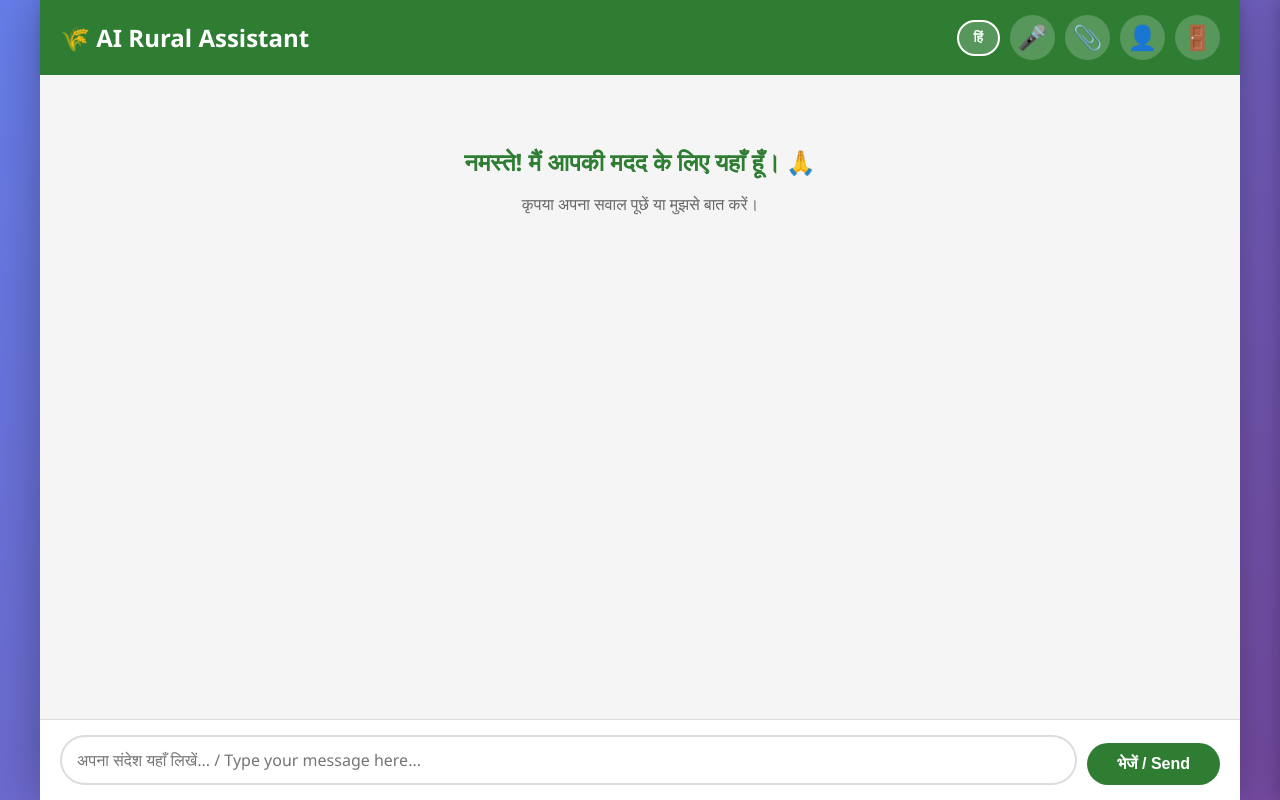
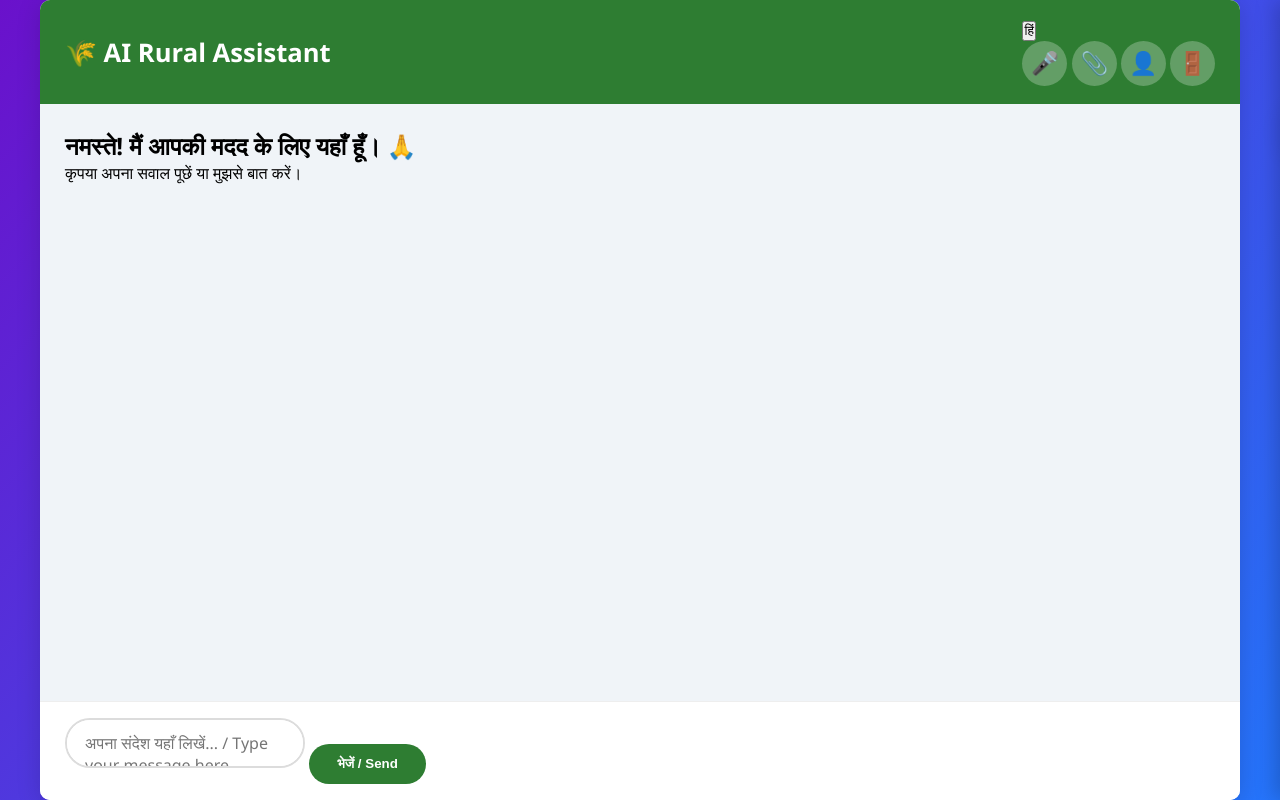
Before and after one commit to YASHIKA012006/Rural-Chatbot-Final-, a Flask app: page /chat in a window 1280 px wide. Run offline with Flask 3, Linux system fonts and the light colour scheme; the visitor is signed in with stand-in values (Sample User, id 1).

Commit message:
Refactor CSS styles for improved layout and design
Updated CSS styles for the application, including a reset and improved layout for the login box and chat interface.

```diff
--- a/static/css/style.css
+++ b/static/css/style.css
@@ -6,87 +7,105 @@
 
 :root {
     --primary-color: #2e7d32;
+    --primary-dark: #1b5e20;
     --secondary-color: #66bb6a;
-    --accent-color: #ff6f00;
-    --bg-color: #f5f5f5;
+    --accent-color: #ff9800;
+
+    --bg-color: #f0f4f8;
     --text-color: #333;
-    --border-color: #ddd;
-    --user-msg-bg: #e3f2fd;
-    --bot-msg-bg: #fff;
-    --shadow: 0 2px 10px rgba(0,0,0,0.1);
+    --border-color: #dcdcdc;
+
+    --user-msg-bg: #d8eefe;
+    --bot-msg-bg: #ffffff;
+
+    --glass-white: rgba(255,255,255,0.6);
+    --glass-border: rgba(255,255,255,0.2);
+
+    --shadow: 0 4px 25px rgba(0,0,0,0.15);
+    --shadow-soft: 0 8px 30px rgba(0,0,0,0.08);
 }
 
+/* BODY */
 body {
-    font-family: 'Segoe UI', Tahoma, Geneva, Verdana, sans-serif;
-    background: linear-gradient(135deg, #667eea 0%, #764ba2 100%);
+    font-family: 'Poppins', 'Segoe UI', sans-serif;
+    background: linear-gradient(135deg, #6a11cb 0%, #2575fc 100%);
     min-height: 100vh;
     display: flex;
     justify-content: center;
     align-items: center;
 }
 
-/* Login/Register Styles */
+/* LOGIN BOX */
 .login-container {
     width: 100%;
-    max-width: 400px;
-    padding: 20px;
+    max-width: 420px;
+    padding: 25px;
 }
 
 .login-box {
-    background: white;
-    padding: 40px;
-    border-radius: 15px;
-    box-shadow: 0 10px 30px rgba(0,0,0,0.3);
+    background: var(--glass-white);
+    backdrop-filter: blur(10px);
+    padding: 45px;
+    border-radius: 20px;
+    box-shadow: var(--shadow);
+    border: 1px solid var(--glass-border);
 }
 
 .login-box h1 {
     text-align: center;
     color: var(--primary-color);
-    margin-bottom: 10px;
-    font-size: 2em;
+    margin-bottom: 8px;
+    font-size: 2.2em;
 }
 
 .login-box h2 {
     text-align: center;
-    color: var(--text-color);
+    color: #555;
     margin-bottom: 30px;
-    font-size: 1.3em;
+    font-size: 1.2em;
+    opacity: 0.8;
 }
 
+/* INPUT STYLE */
 .form-group {
     margin-bottom: 20px;
 }
 
 .form-group input {
     width: 100%;
-    padding: 15px;
+    padding: 14px 18px;
+    font-size: 16px;
+    border-radius: 10px;
     border: 2px solid var(--border-color);
-    border-radius: 8px;
-    font-size: 16px;
-    transition: all 0.3s;
+    transition: all 0.3s ease;
+    background: #ffffff;
+    box-shadow: inset 0 2px 4px rgba(0,0,0,0.08);
 }
 
 .form-group input:focus {
+    border-color: var(--primary-color);
+    box-shadow: 0 0 8px rgba(46, 125, 50, 0.4);
     outline: none;
-    border-color: var(--primary-color);
 }
 
+/* BUTTONS */
 .btn-primary {
     width: 100%;
     padding: 15px;
     background: var(--primary-color);
+    border: none;
     color: white;
-    border: none;
-    border-radius: 8px;
-    font-size: 16px;
-    font-weight: bold;
+    border-radius: 10px;
+    font-size: 17px;
+    font-weight: 600;
     cursor: pointer;
-    transition: all 0.3s;
+    transition: 0.3s;
+    box-shadow: var(--shadow-soft);
 }
 
 .btn-primary:hover {
-    background: #1b5e20;
-    transform: translateY(-2px);
+    background: var(--primary-dark);
+    transform: translateY(-3px);
 }
 
 .btn-secondary {
@@ -142,267 +162,150 @@
     background: white;
     display: flex;
     flex-direction: column;
-    box-shadow: 0 0 50px rgba(0,0,0,0.3);
+    box-shadow: var(--shadow);
+    border-radius: 10px;
+    overflow: hidden;
 }
 
-/* Header */
+/* HEADER */
 .chat-header {
     background: var(--primary-color);
     color: white;
-    padding: 15px 20px;
+    padding: 18px 25px;
     display: flex;
     justify-content: space-between;
     align-items: center;
-    box-shadow: var(--shadow);
+    box-shadow: var(--shadow-soft);
 }
 
 .header-left h1 {
-    font-size: 1.5em;
+    font-size: 1.6em;
 }
 
-.header-right {
-    display: flex;
-    gap: 10px;
-    align-items: center;
-}
-
+/* ICON BUTTON */
 .icon-btn {
-    background: rgba(255,255,255,0.2);
+    background: rgba(255,255,255,0.25);
     border: none;
     color: white;
-    font-size: 1.5em;
+    font-size: 1.4em;
     width: 45px;
     height: 45px;
     border-radius: 50%;
     cursor: pointer;
-    transition: all 0.3s;
-    display: flex;
-    align-items: center;
-    justify-content: center;
+    transition: 0.3s;
 }
 
 .icon-btn:hover {
-    background: rgba(255,255,255,0.3);
-    transform: scale(1.1);
+    background: rgba(255,255,255,0.4);
+    transform: scale(1.12);
 }
 
-/* Language Toggle */
-.language-toggle button {
-    background: rgba(255,255,255,0.2);
-    border: 2px solid white;
-    color: white;
-    padding: 8px 15px;
-    border-radius: 20px;
-    cursor: pointer;
-    font-weight: bold;
-    transition: all 0.3s;
-}
-
-.language-toggle button:hover {
-    background: white;
-    color: var(--primary-color);
-}
-
-/* Profile Sidebar */
+/* PROFILE SIDEBAR */
 .profile-sidebar {
     position: fixed;
     right: -350px;
     top: 0;
     width: 350px;
     height: 100vh;
-    background: white;
-    box-shadow: -5px 0 15px rgba(0,0,0,0.2);
-    transition: right 0.3s ease;
-    z-index: 1000;
+    background: #ffffffdd;
+    backdrop-filter: blur(8px);
+    box-shadow: -5px 0 20px rgba(0,0,0,0.2);
+    border-left: 1px solid var(--glass-border);
+    transition: 0.35s ease;
 }
 
 .profile-sidebar.active {
     right: 0;
 }
 
-.profile-content {
-    padding: 30px;
-}
-
-.profile-content h2 {
-    color: var(--primary-color);
-    margin-bottom: 20px;
-}
-
-.profile-info {
-    margin: 20px 0;
-}
-
-.profile-info p {
-    margin: 15px 0;
-    font-size: 16px;
-}
-
-.profile-input {
-    width: 100%;
-    padding: 10px;
-    margin: 10px 0;
-    border: 2px solid var(--border-color);
-    border-radius: 6px;
-    font-size: 16px;
-}
-
-/* Chat Messages */
+/* CHAT AREA */
 .chat-messages {
     flex: 1;
     overflow-y: auto;
-    padding: 20px;
+    padding: 25px;
     background: var(--bg-color);
 }
 
-.welcome-message {
-    text-align: center;
-    padding: 50px 20px;
-    color: #666;
-}
-
-.welcome-message h2 {
-    color: var(--primary-color);
-    margin-bottom: 15px;
-}
-
+/* MESSAGE BUBBLES */
 .message-bubble {
+    max-width: 75%;
+    padding: 14px 20px;
+    border-radius: 18px;
     margin: 15px 0;
-    padding: 15px 20px;
-    border-radius: 15px;
-    max-width: 70%;
-    word-wrap: break-word;
-    animation: fadeIn 0.3s;
-}
-
-@keyframes fadeIn {
-    from { opacity: 0; transform: translateY(10px); }
-    to { opacity: 1; transform: translateY(0); }
+    box-shadow: 0 4px 12px rgba(0,0,0,0.08);
+    animation: fadeIn 0.35s ease;
 }
 
 .user-message {
-    background: var(--user-msg-bg);
     margin-left: auto;
+    background: linear-gradient(135deg, #b5dcff, #d8eefe);
     border-bottom-right-radius: 5px;
 }
 
 .bot-message {
-    background: var(--bot-msg-bg);
+    background: white;
     border: 1px solid var(--border-color);
-    margin-right: auto;
     border-bottom-left-radius: 5px;
 }
 
+/* TIME */
 .message-time {
-    font-size: 0.75em;
-    color: #999;
-    margin-top: 5px;
+    font-size: 0.8em;
+    margin-top: 6px;
+    opacity: 0.7;
 }
 
-/* Chat Input */
+/* CHAT INPUT */
 .chat-input-container {
-    border-top: 1px solid var(--border-color);
     background: white;
-    padding: 15px 20px;
-}
-
-.file-preview {
-    background: #e3f2fd;
-    padding: 10px;
-    border-radius: 8px;
-    margin-bottom: 10px;
-    display: flex;
-    justify-content: space-between;
-    align-items: center;
-}
-
-.file-preview button {
-    background: none;
-    border: none;
-    cursor: pointer;
-    font-size: 1.2em;
-}
-
-.chat-input-wrapper {
-    display: flex;
-    gap: 10px;
-    align-items: flex-end;
+    padding: 16px 25px;
+    border-top: 1px solid #eee;
 }
 
 #userInput {
     flex: 1;
-    padding: 12px 15px;
+    padding: 12px 18px;
     border: 2px solid var(--border-color);
     border-radius: 25px;
     font-size: 16px;
     resize: none;
     max-height: 120px;
     font-family: inherit;
+    transition: 0.3s ease;
 }
 
 #userInput:focus {
-    outline: none;
     border-color: var(--primary-color);
+    box-shadow: 0 0 6px rgba(46,125,50,0.3);
 }
 
+/* SEND BUTTON */
 .send-btn {
     background: var(--primary-color);
+    padding: 12px 28px;
+    border: none;
+    border-radius: 25px;
     color: white;
-    border: none;
-    padding: 12px 30px;
-    border-radius: 25px;
-    font-size: 16px;
-    font-weight: bold;
+    font-weight: 600;
     cursor: pointer;
-    transition: all 0.3s;
+    transition: 0.3s;
 }
 
 .send-btn:hover {
-    background: #1b5e20;
+    background: var(--primary-dark);
     transform: scale(1.05);
 }
 
-/* Responsive */
+/* MOBILE RESPONSIVE */
 @media (max-width: 768px) {
     .chat-container {
-        max-width: 100%;
-        height: 100vh;
+        border-radius: 0;
     }
-
     .message-bubble {
-        max-width: 85%;
+        max-width: 88%;
     }
-
     .profile-sidebar {
         width: 100%;
         right: -100%;
     }
 }
-
-/* Voice Recording Animation */
-.recording {
-    animation: pulse 1s infinite;
-}
-
-@keyframes pulse {
-    0%, 100% { transform: scale(1); }
-    50% { transform: scale(1.1); }
-}
-
-/* Scrollbar Styling */
-.chat-messages::-webkit-scrollbar {
-    width: 8px;
-}
-
-.chat-messages::-webkit-scrollbar-track {
-    background: #f1f1f1;
-}
-
-.chat-messages::-webkit-scrollbar-thumb {
-    background: #888;
-    border-radius: 4px;
-}
-
-.chat-messages::-webkit-scrollbar-thumb:hover {
-    background: #555;
-}
```
Also changed, not shown: other parts of static/css/style.css (+15 -13 lines).
